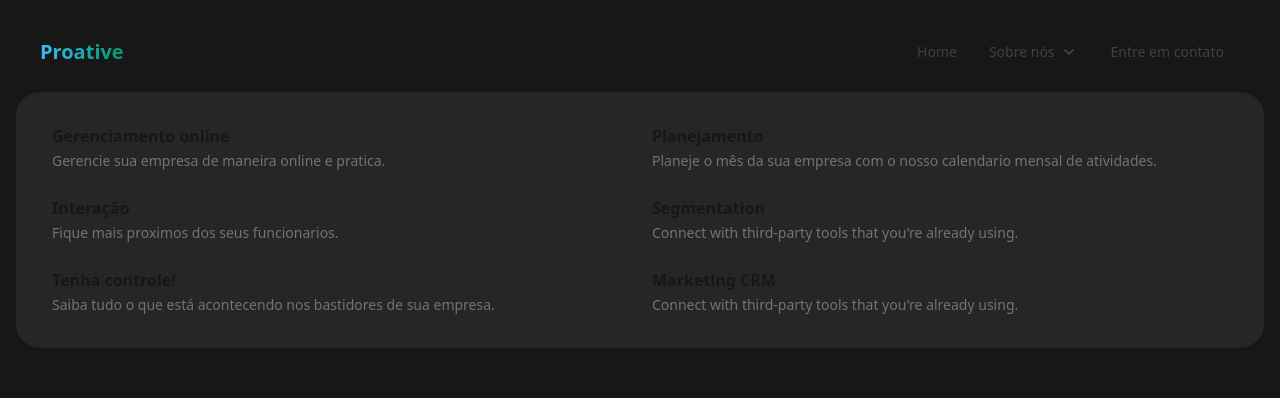
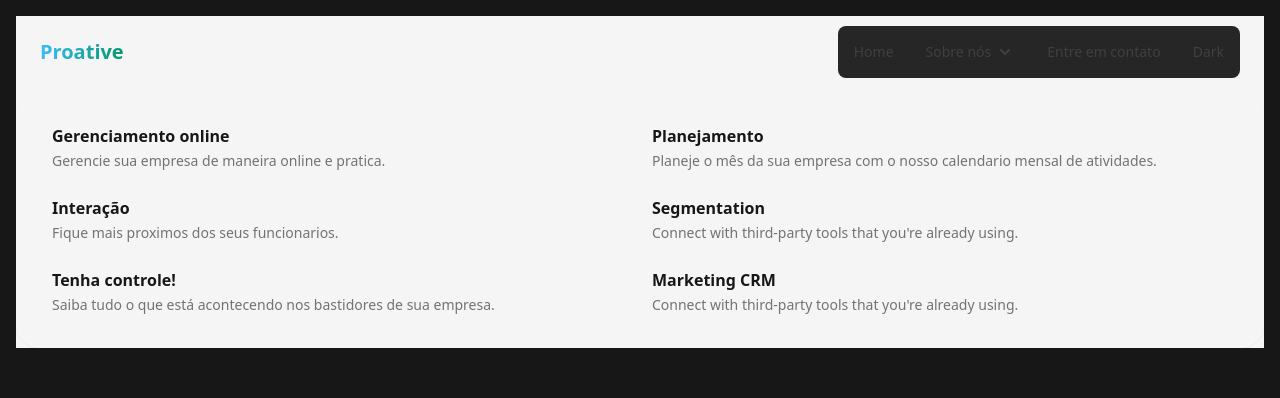
Before and after one commit to gustavorteuber/proative-front, a Vue app: page / in a window 1280 px wide. Shown: the top 398 px of the page. Built offline with nearby package versions, Linux system fonts and the light colour scheme.

Commit message:
adding darkmode

```diff
--- a/index.html
+++ b/index.html
@@ -6,8 +6,22 @@
     <meta name="viewport" content="width=device-width, initial-scale=1.0" />
     <title>Proative</title>
   </head>
-  <body>
+  <body v-if="isDark == true" class="bg-neutral-900" v-if="isDark == false" class="bg-white">
     <div id="app"></div>
     <script type="module" src="/src/main.js"></script>
   </body>
+  <script>
+    import { useDark, useToggle } from "@vueuse/core";
+    export default {
+      setup() {
+        const isDark = useDark();
+        const toggle = useToggle(isDark);
+
+        return {
+          isDark,
+          toggle,
+        };
+      },};
+
+  </script>
 </html>
--- a/package.json
+++ b/package.json
@@ -9,6 +9,7 @@
     "preview": "vite preview"
   },
   "dependencies": {
+    "@vueuse/core": "^9.12.0",
     "vue": "^3.2.45"
   },
   "devDependencies": {
--- a/src/components/header.vue
+++ b/src/components/header.vue
@@ -1,6 +1,47 @@
+<script>
+import { useDark, useToggle } from "@vueuse/core";
+
+export default {
+  setup() {
+    const isDark = useDark();
+    const toggle = useToggle(isDark);
+
+    return {
+      isDark,
+      toggle,
+    };
+  },
+  methods: {
+    colorHeader() {
+       if (this.isDark == true) {
+        return "bg-neutral-900";
+      } else {
+        return "bg-neutral-100";
+      }
+    },
+    colorContainer() {
+      if (this.isDark == true) {
+        return "mt-1 border-neutral-200 shadow-sm rounded-3xl text-neutral-300 bg-neutral-900";
+      } else {
+        return "mt-1 border-neutral-200 shadow-sm rounded-3xl text-gray-900 bg-neutral-100";
+      }
+    },
+    colorDetail() {
+      if (this.isDark == true) {
+        return "flex flex-col p-4 mt-4 border border-neutral-100 rounded-lg text-neutral-300 bg-neutral-900 md:flex-row md:space-x-8 md:mt-0 md:text-sm md:font-medium md:border-0 bg-neutral-800 md:dark:bg-neutral-900 dark:border-neutral-700";
+      } else {
+        return "flex flex-col p-4 mt-4 border border-neutral-100 rounded-lg text-gray-900 bg-neutral-100 md:flex-row md:space-x-8 md:mt-0 md:text-sm md:font-medium md:border-0 bg-neutral-800 md:dark:bg-neutral-900 dark:border-neutral-700";
+      }
+
+    }
+  }
+};
+</script>
+
+
 <template>
   <nav
-    class="bg-neutral-900 border-neutral-200 dark:border-neutral-600 dark:bg-neutral-900"
+    :class="colorHeader()"
   >
     <div
       class="flex flex-wrap justify-between items-center mx-auto max-w-screen-xl px-4 md:px-6 py-2.5"
@@ -12,7 +53,7 @@
       <button
         data-collapse-toggle="mega-menu-full"
         type="button"
-        class="inline-flex items-center p-2 ml-1 text-sm text-neutral-500 rounded-lg md:hidden hover:bg-neutral-100 focus:outline-none focus:ring-2 focus:ring-neutral-200 dark:text-neutral-400 dark:hover:bg-neutral-700 dark:focus:ring-neutral-600"
+        class="inline-flex items-center p-2 ml-1 text-sm text-neutral-500 rounded-lg md:hidden hover:bg-neutral-100 focus:outline-none focus:ring-2 focus:ring-neutral-200 :text-neutral-400 :hover:bg-neutral-700 :focus:ring-neutral-600"
         aria-controls="mega-menu-full"
         aria-expanded="false"
       >
@@ -36,12 +77,12 @@
         class="items-center justify-between hidden w-full md:flex md:w-auto md:order-1"
       >
         <ul
-          class="flex flex-col p-4 mt-4 border border-neutral-100 rounded-lg bg-neutral-900 md:flex-row md:space-x-8 md:mt-0 md:text-sm md:font-medium md:border-0 bg-neutral-800 md:dark:bg-neutral-900 dark:border-neutral-700"
+          :class="colorDetail()"
         >
           <li>
             <a
               href="#"
-              class="block py-2 pl-3 pr-4 text-neutral-700 rounded hover:bg-neutral-100 md:hover:bg-transparent md:hover:text-emerald-700 md:p-0 dark:text-neutral-400 md:dark:hover:text-emerald-500 dark:hover:bg-neutral-700 dark:hover:text-emerald-500 md:dark:hover:bg-transparent dark:border-neutral-700"
+              class="block py-2 pl-3 pr-4 text-neutral-700 rounded hover:bg-neutral-100 md:hover:bg-transparent md:hover:text-emerald-700 md:p-0 :text-neutral-400 md::hover:text-emerald-500 :hover:bg-neutral-700 :hover:text-emerald-500 md::hover:bg-transparent :border-neutral-700"
               aria-current="page"
               >Home</a
             >
@@ -50,7 +91,7 @@
             <button
               id="mega-menu-full-dropdown-button"
               data-collapse-toggle="mega-menu-full-dropdown"
-              class="flex items-center justify-between w-full py-2 pl-3 pr-4 font-medium text-neutral-700 rounded md:w-auto hover:bg-neutral-100 md:hover:bg-transparent md:border-0 md:hover:text-emerald-600 md:p-0 dark:text-neutral-400 md:dark:hover:text-emerald-500 dark:hover:bg-neutral-700 dark:hover:text-emerald-500 md:dark:hover:bg-transparent dark:border-neutral-700"
+              class="flex items-center justify-between w-full py-2 pl-3 pr-4 font-medium text-neutral-700 rounded md:w-auto hover:bg-neutral-100 md:hover:bg-transparent md:border-0 md:hover:text-emerald-600 md:p-0 :text-neutral-400 md::hover:text-emerald-500 :hover:bg-neutral-700 :hover:text-emerald-500 md::hover:bg-transparent :border-neutral-700"
             >
               Sobre nós
               <svg
@@ -70,29 +111,37 @@
           <li>
             <a
               href="#"
-              class="block py-2 pl-3 pr-4 text-neutral-700 rounded hover:bg-neutral-100 md:hover:bg-transparent md:hover:text-emerald-700 md:p-0 dark:text-neutral-400 md:dark:hover:text-emerald-500 dark:hover:bg-neutral-700 dark:hover:text-emerald-500 md:dark:hover:bg-transparent dark:border-neutral-700"
+              class="block py-2 pl-3 pr-4 text-neutral-700 rounded hover:bg-neutral-100 md:hover:bg-transparent md:hover:text-emerald-700 md:p-0 :text-neutral-400 md::hover:text-emerald-500 :hover:bg-neutral-700 :hover:text-emerald-500 md::hover:bg-transparent :border-neutral-700"
               >Entre em contato</a
             >
+          </li>
+          <li>
+            <button v-if="isDark == true"  type="button" class="block py-2 pl-3 pr-4 text-neutral-700 rounded hover:bg-neutral-100 md:hover:bg-transparent md:hover:text-emerald-700 md:p-0 :text-neutral-400 md::hover:text-emerald-500 :hover:bg-neutral-700 :hover:text-emerald-500 md::hover:bg-transparent :border-neutral-700"
+            @click="isDark = !isDark"
+            >Light</button>
+            <button v-if="isDark == false" type="button" class="block py-2 pl-3 pr-4 text-neutral-700 rounded hover:bg-neutral-100 md:hover:bg-transparent md:hover:text-emerald-700 md:p-0 :text-neutral-400 md::hover:text-emerald-500 :hover:bg-neutral-700 :hover:text-emerald-500 md::hover:bg-transparent :border-neutral-700"
+            @click="isDark = !isDark"
+            >Dark</button>
           </li>
         </ul>
       </div>
     </div>
     <div
       id="mega-menu-full-dropdown"
-      class="mt-1 border-neutral-200 shadow-sm bg-neutral-800 dark:border-neutral-600 rounded-3xl"
+      :class="colorContainer()"
     >
       <div
-        class="grid max-w-screen-xl px-4 py-5 mx-auto text-neutral-900 dark:text-white sm:grid-cols-2 md:px-6"
+        class="grid max-w-screen-xl px-4 py-5 mx-auto text-neutral-900 :text-white sm:grid-cols-2 md:px-6"
       >
         <ul>
           <li>
             <a
               href="#"
-              class="block p-3 rounded-lg hover:bg-neutral-900 dark:hover:bg-neutral-700"
+              class="block p-3 rounded-lg hover:bg-neutral-900 :hover:bg-neutral-700"
             >
               <div class="font-semibold">Gerenciamento online</div>
               <span
-                class="text-sm font-light text-neutral-500 dark:text-neutral-400"
+                class="text-sm font-light text-neutral-500 :text-neutral-400"
                 >Gerencie sua empresa de maneira online e pratica.</span
               >
             </a>
@@ -100,11 +149,11 @@
           <li>
             <a
               href="#"
-              class="block p-3 rounded-lg hover:bg-neutral-100 dark:hover:bg-neutral-700"
+              class="block p-3 rounded-lg hover:bg-neutral-100 :hover:bg-neutral-700"
             >
               <div class="font-semibold">Interação</div>
               <span
-                class="text-sm font-light text-neutral-500 dark:text-neutral-400"
+                class="text-sm font-light text-neutral-500 :text-neutral-400"
                 >Fique mais proximos dos seus funcionarios.</span
               >
             </a>
@@ -112,11 +161,11 @@
           <li>
             <a
               href="#"
-              class="block p-3 rounded-lg hover:bg-neutral-100 dark:hover:bg-neutral-700"
+              class="block p-3 rounded-lg hover:bg-neutral-100 :hover:bg-neutral-700"
             >
               <div class="font-semibold">Tenha controle!</div>
               <span
-                class="text-sm font-light text-neutral-500 dark:text-neutral-400"
+                class="text-sm font-light text-neutral-500 :text-neutral-400"
                 >Saiba tudo o que está acontecendo nos bastidores de sua
                 empresa.</span
               >
@@ -127,11 +176,11 @@
           <li>
             <a
               href="#"
-              class="block p-3 rounded-lg hover:bg-neutral-100 dark:hover:bg-neutral-700"
+              class="block p-3 rounded-lg hover:bg-neutral-100 :hover:bg-neutral-700"
             >
               <div class="font-semibold">Planejamento</div>
               <span
-                class="text-sm font-light text-neutral-500 dark:text-neutral-400"
+                class="text-sm font-light text-neutral-500 :text-neutral-400"
                 >Planeje o mês da sua empresa com o nosso calendario mensal de
                 atividades.</span
               >
@@ -140,11 +189,11 @@
           <li>
             <a
               href="#"
-              class="block p-3 rounded-lg hover:bg-neutral-100 dark:hover:bg-neutral-700"
+              class="block p-3 rounded-lg hover:bg-neutral-100 :hover:bg-neutral-700"
             >
               <div class="font-semibold">Segmentation</div>
               <span
-                class="text-sm font-light text-neutral-500 dark:text-neutral-400"
+                class="text-sm font-light text-neutral-500 :text-neutral-400"
                 >Connect with third-party tools that you're already using.</span
               >
             </a>
@@ -152,11 +201,11 @@
           <li>
             <a
               href="#"
-              class="block p-3 rounded-lg hover:bg-neutral-100 dark:hover:bg-neutral-700"
+              class="block p-3 rounded-lg hover:bg-neutral-100 :hover:bg-neutral-700"
             >
               <div class="font-semibold">Marketing CRM</div>
               <span
-                class="text-sm font-light text-neutral-500 dark:text-neutral-400"
+                class="text-sm font-light text-neutral-500 :text-neutral-400"
                 >Connect with third-party tools that you're already using.</span
               >
             </a>
--- a/src/style.css
+++ b/src/style.css
@@ -5,7 +5,3 @@
 #app {
   padding: 1rem;
 }
-
-body {
-  background-color: #171717;
-}
--- a/tailwind.config.cjs
+++ b/tailwind.config.cjs
@@ -1,6 +1,6 @@
 module.exports = {
   purge: ["./index.html", "./src/**/*.{vue,js,ts,jsx,tsx}"],
-  darkMode: false, // or 'media' or 'class'
+  darkMode: ['class', '[data-mode="dark"]'],
   theme: {
     extend: {},
   },
```
Also changed, not shown: 1 other file (tests, documents, lock files or other folders).
